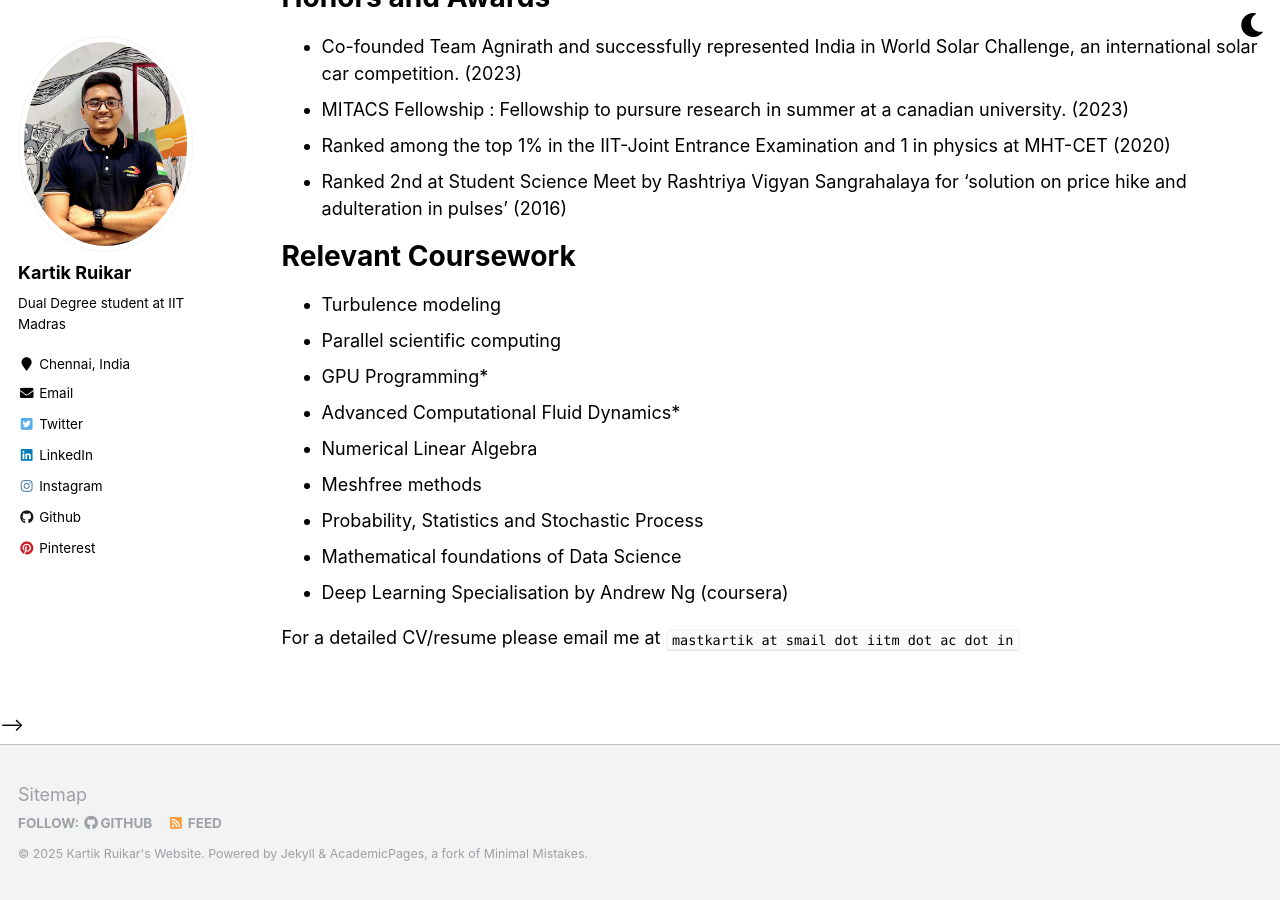
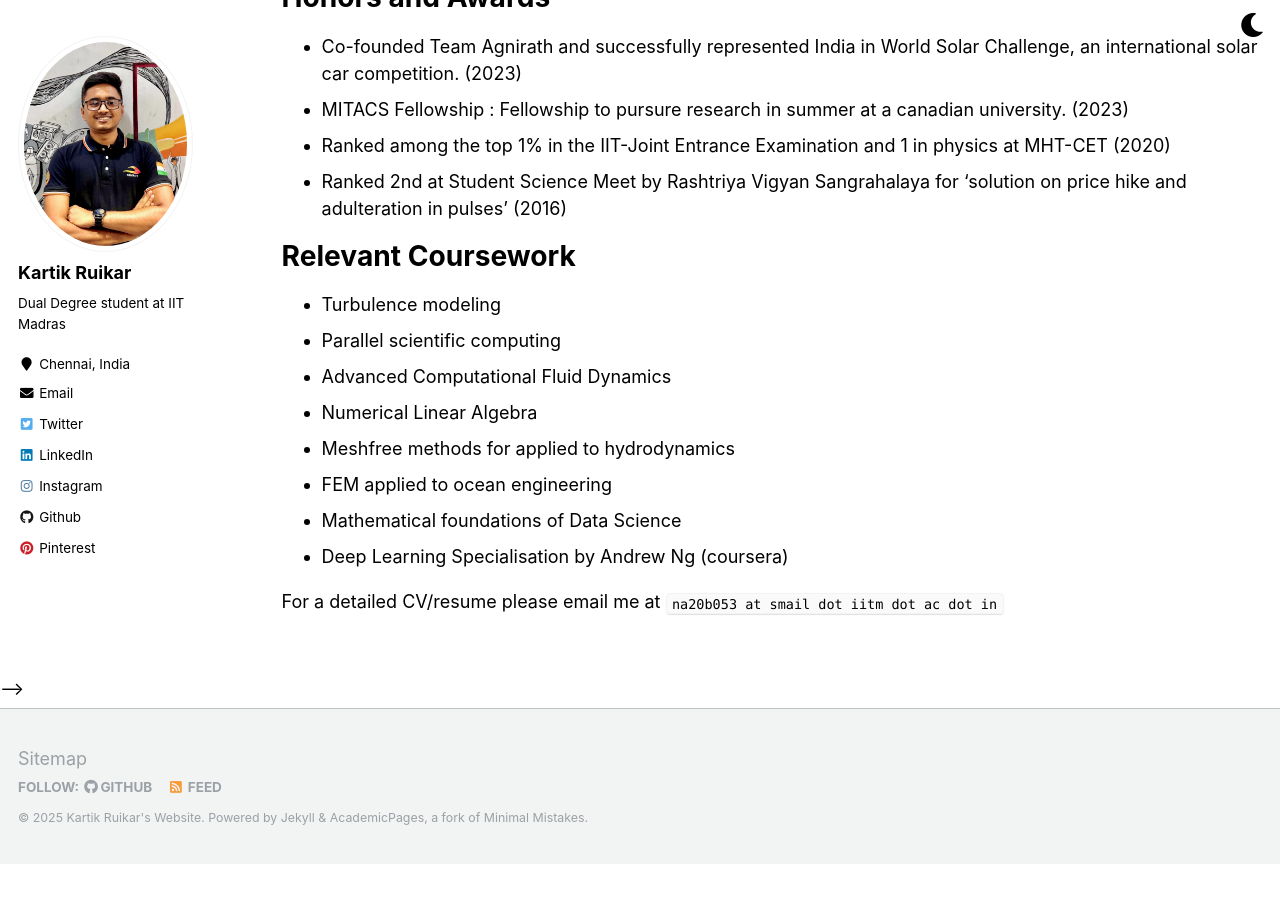
Before and after one commit to Kartik2605/Kartik2605.github.io, a Jekyll site: the page built from _pages/cv.md, in a window 1280 px wide and 900 px high, scrolled down 2637 px. Built offline with Jekyll 4.4.1, drawn with Linux system fonts in a browser that asks for light colours; after the commit the page ends 3501 px from its top, so only the background shows below that.

Commit message:
updated courses and email

```diff
--- a/_pages/cv.md
+++ b/_pages/cv.md
@@ -124,11 +124,10 @@ Mentored underprivileged students for JEE (one of Asia's toughest undergraduate
 
 - Turbulence modeling
 - Parallel scientific computing
-- GPU Programming*
-- Advanced Computational Fluid Dynamics*
+- Advanced Computational Fluid Dynamics
 - Numerical Linear Algebra
-- Meshfree methods
-- Probability, Statistics and Stochastic Process
+- Meshfree methods for applied to hydrodynamics
+- FEM applied to ocean engineering
 - Mathematical foundations of Data Science
 - Deep Learning Specialisation by Andrew Ng (coursera)
 
@@ -138,4 +137,4 @@ Mentored underprivileged students for JEE (one of Asia's toughest undergraduate
     {% include archive-single-cv.html %}
   {% endfor %}</ul> -->
 
-For a detailed CV/resume please email me at `mastkartik at smail dot iitm dot ac dot in`
+For a detailed CV/resume please email me at `na20b053 at smail dot iitm dot ac dot in`
```
